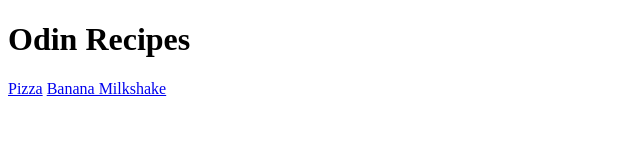
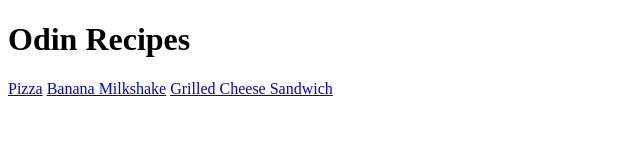
Before and after one commit to iloveyoumolly13/odin-recipes, a plain HTML site: page index.html in a window 1280 px wide. Shown: the whole page, without its empty margins (0-640 px from the left). Drawn offline with Linux system fonts and the light colour scheme.

Commit message:
add new recipe

```diff
--- a/index.html
+++ b/index.html
@@ -11,6 +11,7 @@
     <h1>Odin Recipes</h1>
     <a href="./recipes/pizza.html" target="_blank" rel="noopener noreferrer">Pizza</a>
     <a href="./recipes/bn_shake.html" target="_blank" rel="noopener noreferrer">Banana Milkshake</a>
+    <a href="./recipes/grl_chs.html" target="_blank" rel="noopener noreferrer">Grilled Cheese Sandwich</a>
 </body>
 
 
```
